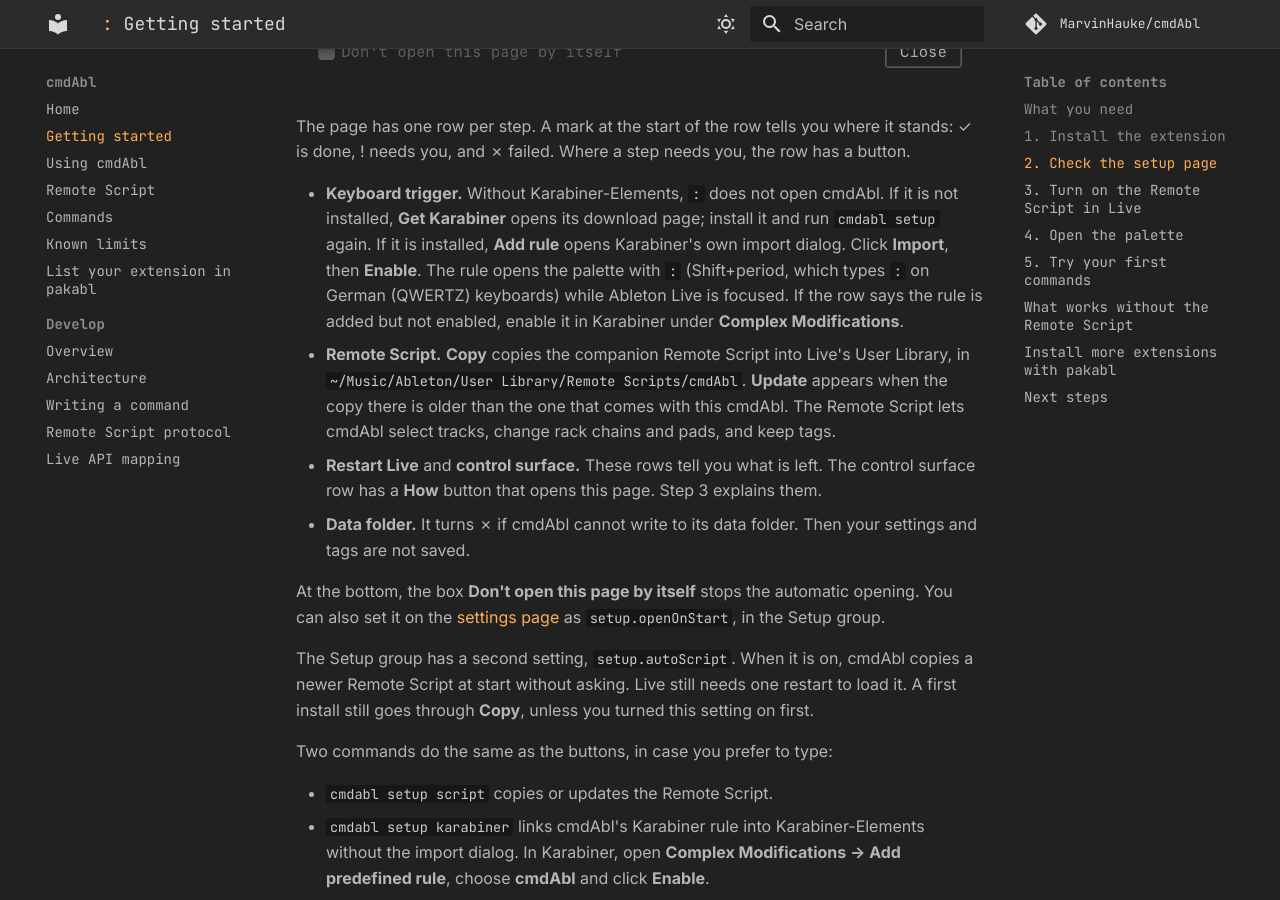
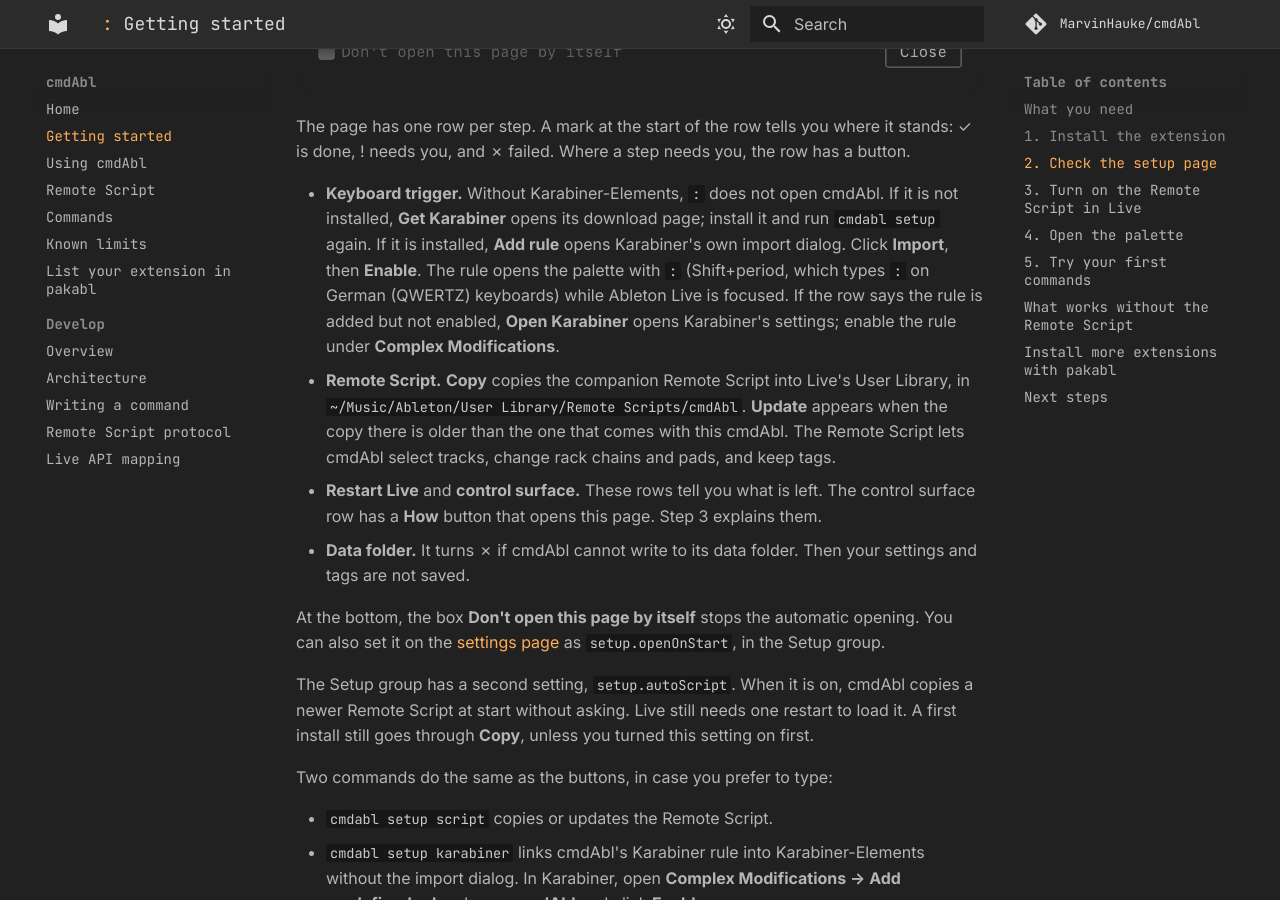
Before and after one commit to MarvinHauke/cmdAbl, an MkDocs documentation site: the page built from docs/getting-started.md, in a window 1280 px wide and 900 px high, scrolled down 1683 px. Built offline with MkDocs 1.6.1 and Material for MkDocs 9.7.7, drawn with Linux system fonts in a browser that asks for light colours; comment, search, counter and statistics services are not loaded.

Commit message:
docs: Open Karabiner in getting started; setup mock in 0021
Co-Authored-By: Claude Opus 5.5 <noreply@anthropic.com>

```diff
--- a/docs/getting-started.md
+++ b/docs/getting-started.md
@@ -40,7 +40,7 @@ and ✗ failed. Where a step needs you, the row has a button.
   Karabiner** opens its download page; install it and run `cmdabl setup` again. If it is installed, **Add rule**
   opens Karabiner's own import dialog. Click **Import**, then **Enable**. The rule opens the palette with `:`
   (Shift+period, which types `:` on German (QWERTZ) keyboards) while Ableton Live is focused. If the row says the
-  rule is added but not enabled, enable it in Karabiner under **Complex Modifications**.
+  rule is added but not enabled, **Open Karabiner** opens Karabiner's settings; enable the rule under **Complex Modifications**.
 - **Remote Script.** **Copy** copies the companion Remote Script into Live's User Library, in
   `~/Music/Ableton/User Library/Remote Scripts/cmdAbl`. **Update** appears when the copy there is older than the one
   that comes with this cmdAbl. The Remote Script lets cmdAbl select tracks, change rack chains and pads, and keep
```
Also changed, not shown: docs/feature-plans/0021-installation-and-setup-page.md (+5 -1 lines), docs/feature-plans/STATUS.md (+1 -1 lines).
